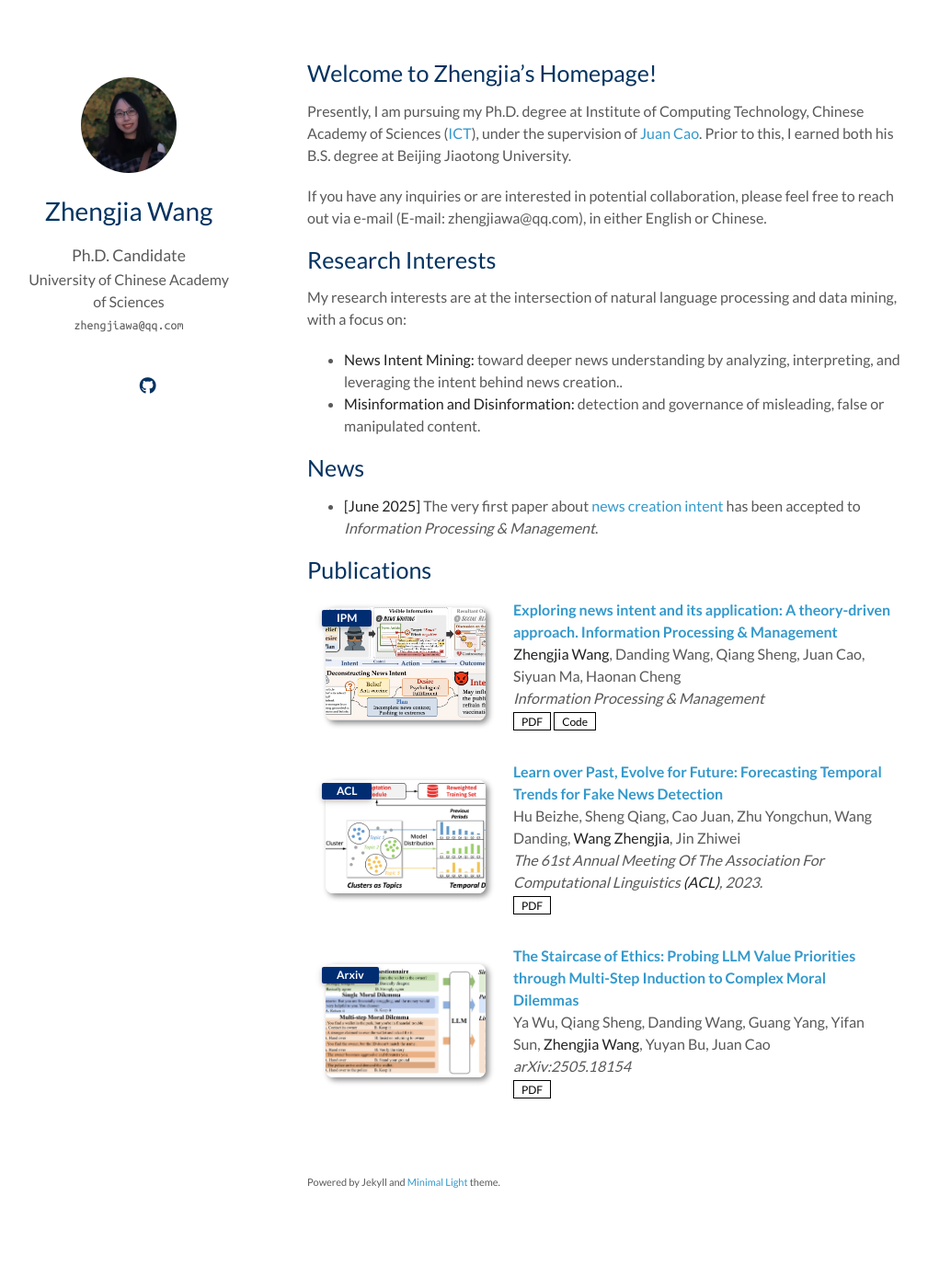
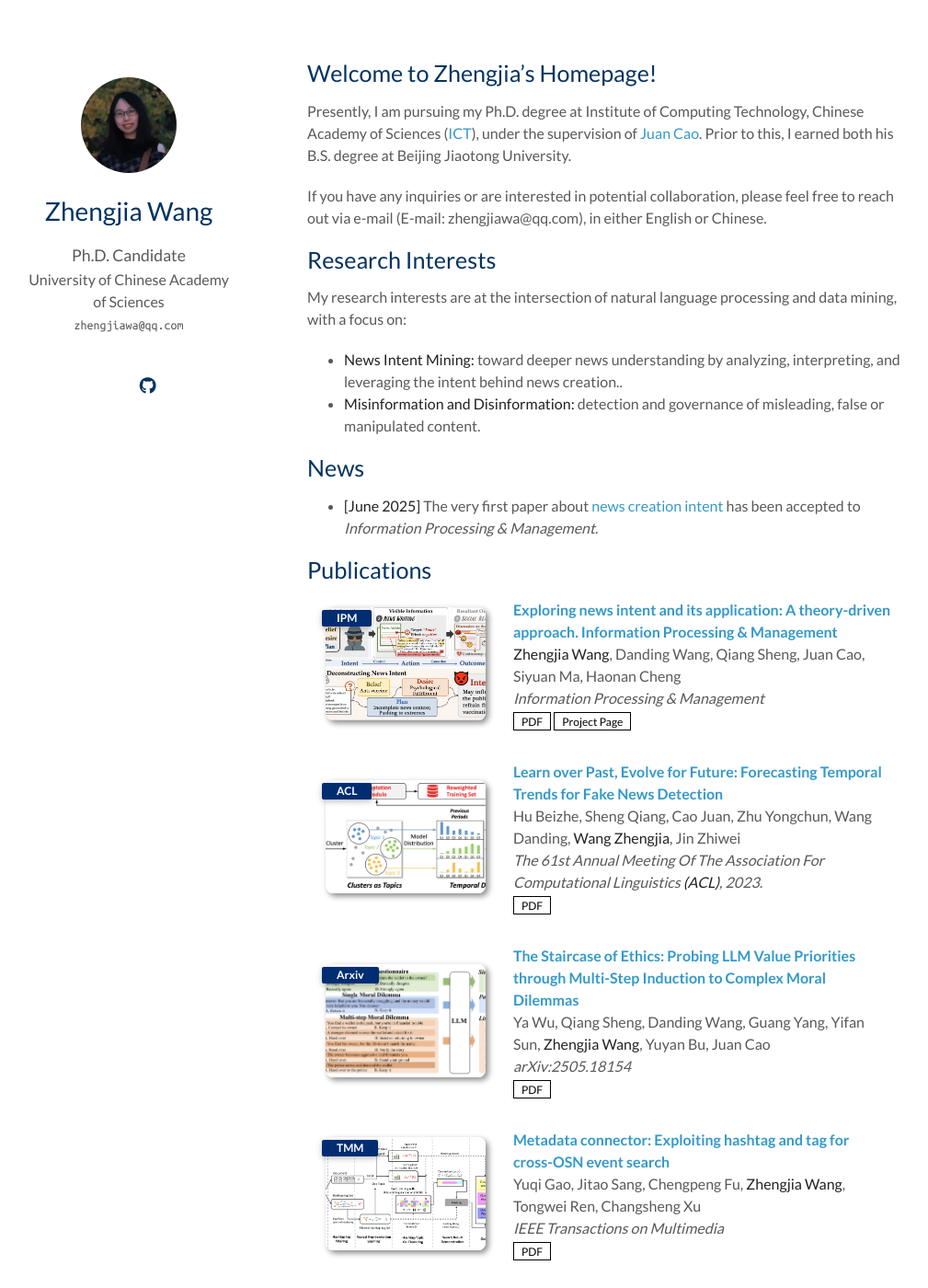
Before and after one commit to zhengjiawa/zhengjiawa.github.io, a Jekyll site: the page built from index.md, in a window 1280 px wide and 1400 px high. Shown: the whole window at 92% size, without its empty margins (136-1145 px from the left). Built offline with Jekyll 4.4.1, drawn with Linux system fonts in a browser that asks for light colours; a style sheet for code colours, icons or effects is not loaded; our own code applies the rules of GitHub Pages for plain Markdown files.

Commit message:
Update publications.yml

```diff
--- a/_data/publications.yml
+++ b/_data/publications.yml
@@ -5,7 +5,7 @@ main:
     conference_short: IPM
     conference: Information Processing & Management
     pdf: https://arxiv.org/abs/2312.16490
-    code: https://github.com/ICTMCG/NewsInt
+    page: https://github.com/ICTMCG/NewsInt
     image: ./assets/img/newsint.png
 
   - title: "Learn over Past, Evolve for Future: Forecasting Temporal Trends for Fake News Detection"
@@ -22,3 +22,10 @@ main:
     conference: arXiv:2505.18154
     pdf: https://arxiv.org/abs/2505.18154
     image: ./assets/img/ethics.png
+
+  - title: "Metadata connector: Exploiting hashtag and tag for cross-OSN event search"
+    authors: Yuqi Gao, Jitao Sang, Chengpeng Fu, <strong>Zhengjia Wang</strong>, Tongwei Ren, Changsheng Xu
+    conference_short: TMM
+    conference: IEEE Transactions on Multimedia
+    pdf: https://ieeexplore.ieee.org/abstract/document/9042240
+    image: ./assets/img/hashtag.png
```
